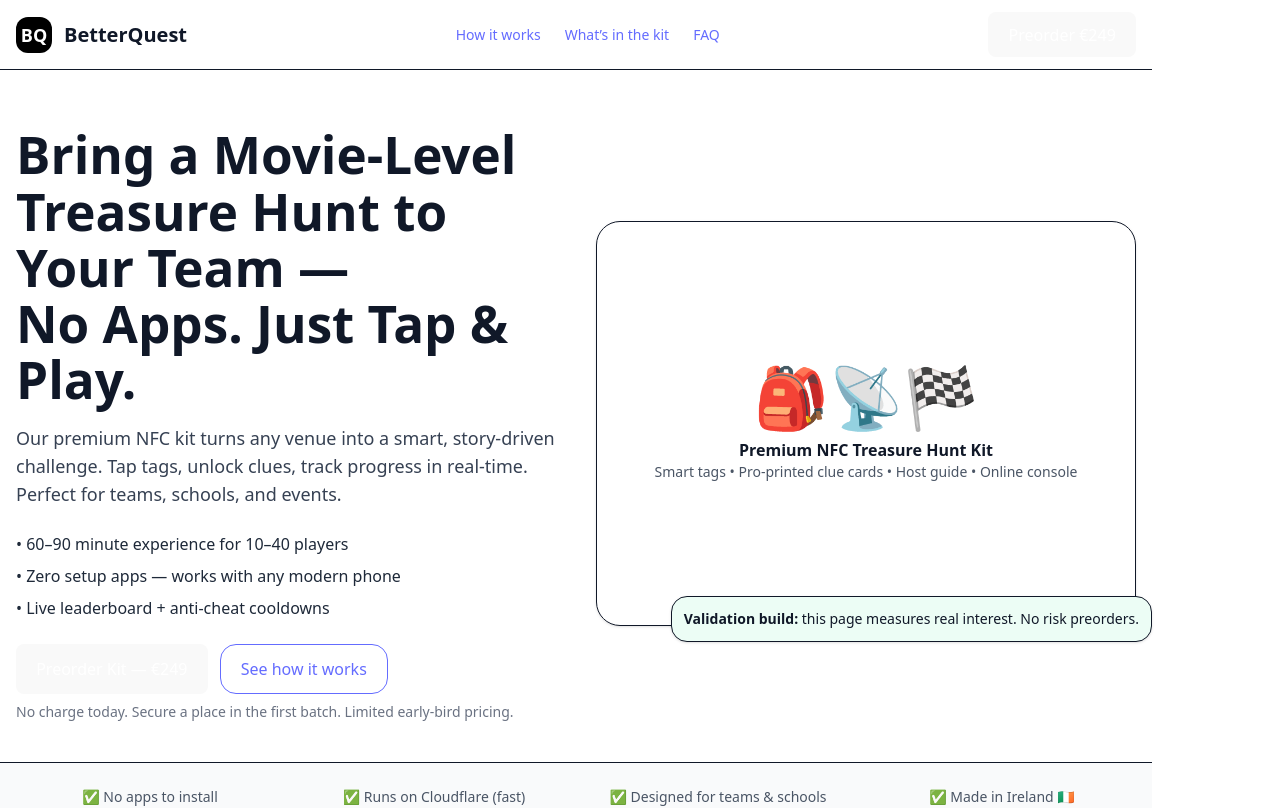
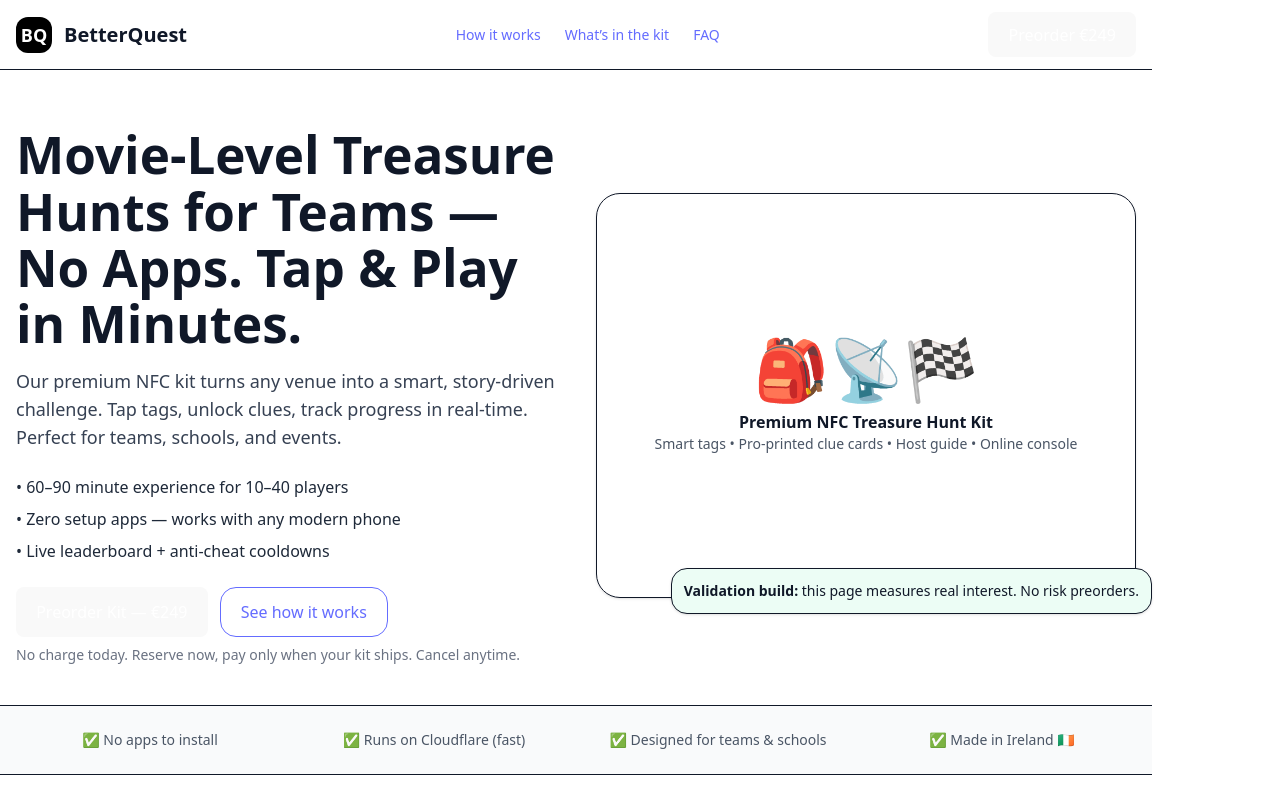
Before and after one commit to gar-bnb/betterrequest-site, a React (Vite) app in the folder cloudflare-app/: page / in a window 1280 px wide. Shown: the top 808 px of the page. Built offline with nearby package versions, Linux system fonts and the light colour scheme; the HTML template or start-up script is replaced by a standard one.

Commit message:
Copy: sharpen headline + risk reversal near CTAs

```diff
--- a/cloudflare-app/src/App.tsx
+++ b/cloudflare-app/src/App.tsx
@@ -27,8 +27,8 @@ export default function BetterQuestTier2Validation() {
       <section className="mx-auto max-w-6xl px-4 pt-14 pb-10 grid md:grid-cols-2 gap-10 items-center">
         <div>
           <h1 className="text-4xl md:text-5xl font-extrabold leading-tight">
-            Bring a Movie-Level Treasure Hunt to Your Team —
-            <span className="block">No Apps. Just Tap &amp; Play.</span>
+            Movie-Level Treasure Hunts for Teams —
+            <span className="block">No Apps. Tap &amp; Play in Minutes.</span>
           </h1>
           <p className="mt-4 text-lg text-gray-700">
             Our premium NFC kit turns any venue into a smart, story-driven challenge. Tap tags, unlock clues, track progress in real-time. Perfect for teams, schools, and events.
@@ -42,7 +42,7 @@ export default function BetterQuestTier2Validation() {
             <button onClick={() => setOpenPre(true)} className="rounded-2xl px-5 py-3 bg-black text-white font-semibold hover:opacity-90">Preorder Kit — €249</button>
             <a href="#how" className="rounded-2xl px-5 py-3 border font-semibold hover:bg-gray-50">See how it works</a>
           </div>
-          <p className="mt-2 text-sm text-gray-500">No charge today. Secure a place in the first batch. Limited early-bird pricing.</p>
+          <p className="mt-2 text-sm text-gray-500">No charge today. Reserve now, pay only when your kit ships. Cancel anytime.</p>
         </div>
         <div className="relative">
           <div className="aspect-[4/3] w-full rounded-3xl border shadow-sm grid place-items-center text-center p-8">
```
